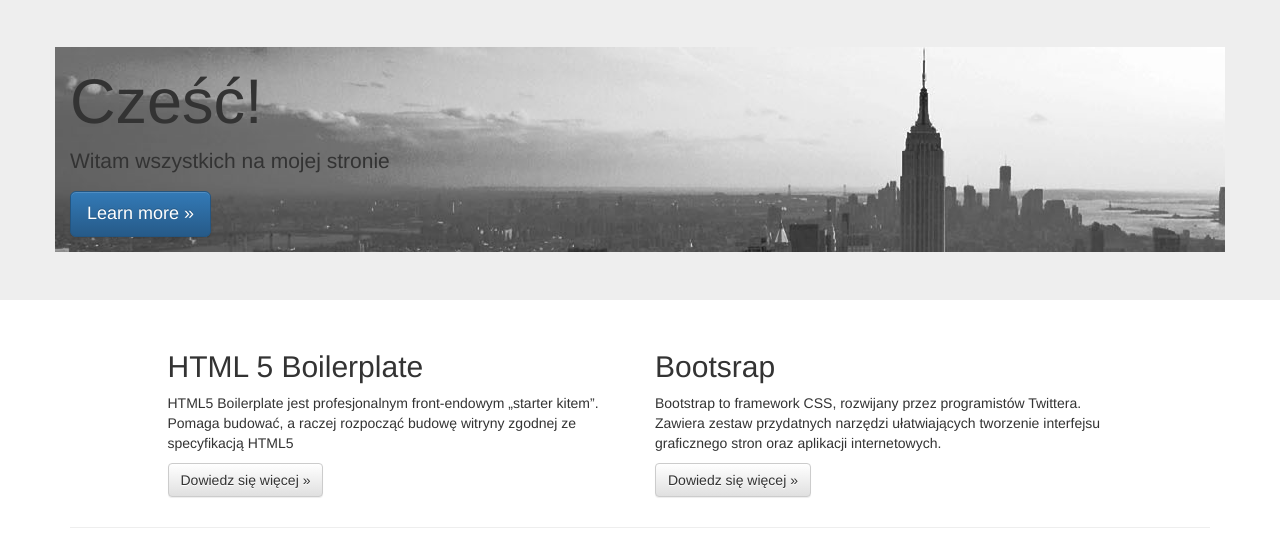
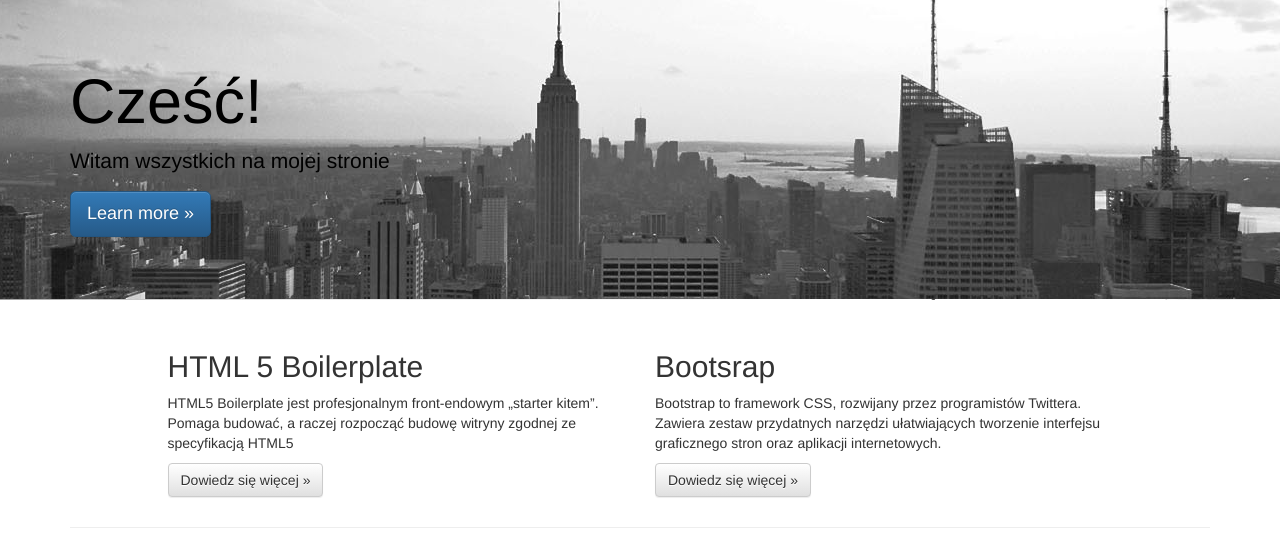
Before and after one commit to M1ST4KE/inf_proj, a PHP site: page / in a window 1280 px wide. Shown: the part 51-591 px from the top of the page. Run offline with PHP 8.4, Linux system fonts and the light colour scheme; some libraries are stand-ins or nearby versions.

Commit message:
poprawione style

```diff
--- a/css/main.css
+++ b/css/main.css
@@ -4,8 +4,16 @@
    Kamil Owczarz's custom styles
    ========================================================================== */
 
+#black {
+    color: black;
+}
+
 #jumboBacInd {
-    background-image: url("img/jumboBg.jpg");
+    background-image: url('../img/jumboBg.jpg');
+    background-position: top;
+    bckground-size: contain;
+    background-repeat: inherit;
+
 }
 
 
--- a/index.php
+++ b/index.php
@@ -96,8 +96,8 @@
 </nav>
 
 <!-- Main jumbotron for a primary marketing message or call to action -->
-<div class="jumbotron">
-    <div class="container" id="jumboBacInd">
+<div class="jumbotron" id="jumboBacInd">
+    <div class="container" id="black">
         <h1>Cześć!</h1>
         <p>Witam wszystkich na mojej stronie</p>
         <p><a class="btn btn-primary btn-lg" href="#" role="button">Learn more &raquo;</a></p>
```
